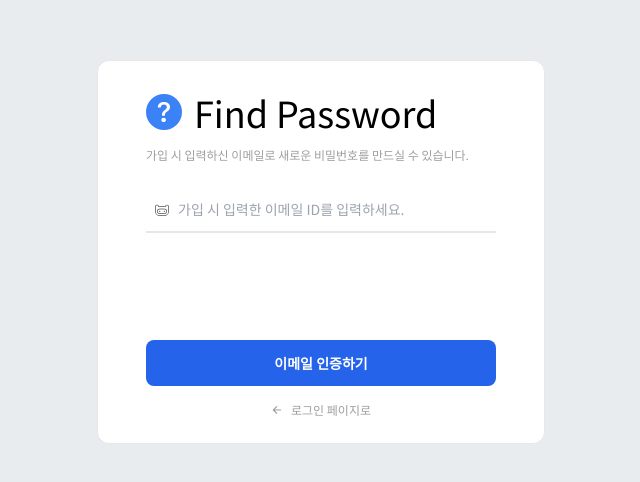
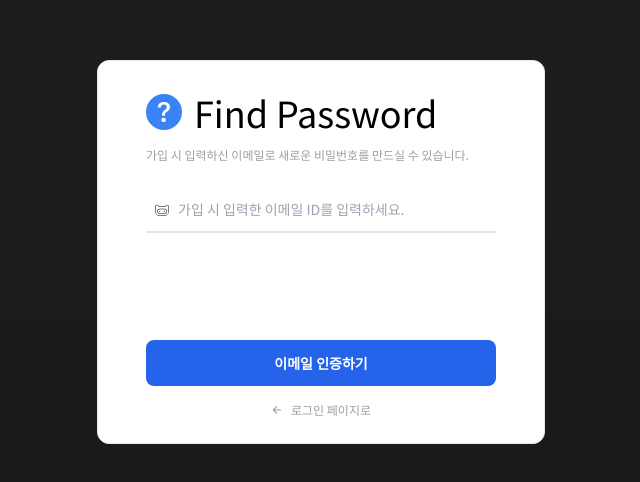
Before and after one commit to semanticist21/web-tbd-frontend, a Next.js app: page /user/forgot-password in a window 1280 px wide. Shown: the part 148-630 px from the top of the page, without its empty margins (319-959 px from the left). Built offline with nearby package versions, Linux system fonts and the light colour scheme.

Commit message:
🚧 dark mode

```diff
--- a/src/app/user/forgot-password/page.tsx
+++ b/src/app/user/forgot-password/page.tsx
@@ -106,10 +106,9 @@ const ForgotPasswordPage = () => {
                   placeholder="인증 번호를 입력하세요."
                   icon={<PiLockKeyThin />}
                   onChange={handler}
-                  onClear={clearHandler}
                   value={authObj.password ?? ''}
                 />
-                <span className="absolute top-[50%] right-2 text-xs text-red-500">
+                <span className="absolute top-[50%] right-2 text-xs text-red-500 select-none">
                   {formatCntDown(cntDown)}
                 </span>
               </div>
--- a/src/styles/globals.css
+++ b/src/styles/globals.css
@@ -8,10 +8,11 @@
 
 :root {
   --fg-rgb: 0, 0, 0;
-  --bg-start-rgb: 233, 236, 239;
-  --bg-end-rgb: 233, 236, 239;
+  --bg-start-rgb: 30, 30, 32;
+  --bg-end-rgb: 25, 25, 25;
 }
 
+/* unused */
 @media (prefers-color-scheme: dark) {
   :root {
     --fg-rgb: 255, 255, 255;
```
